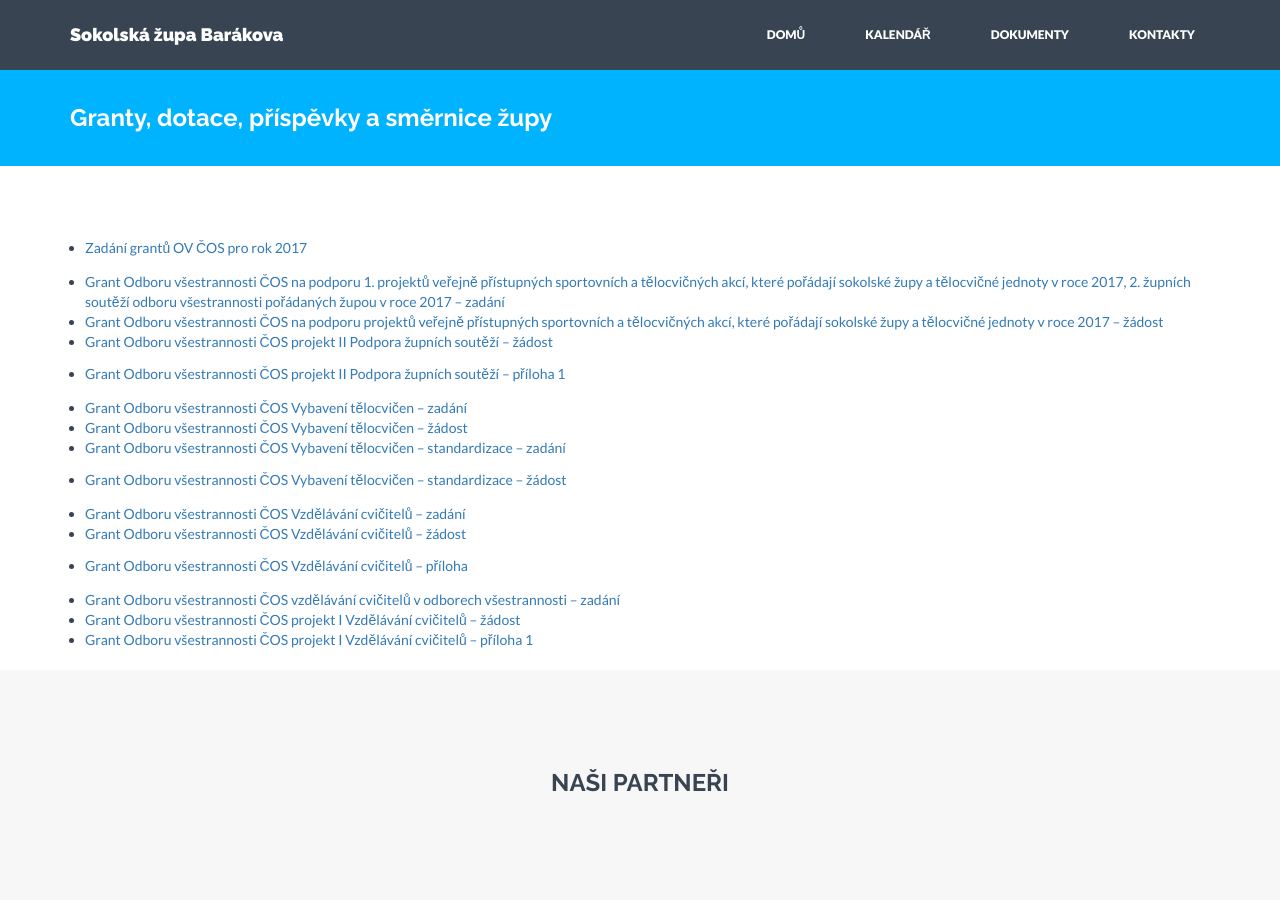
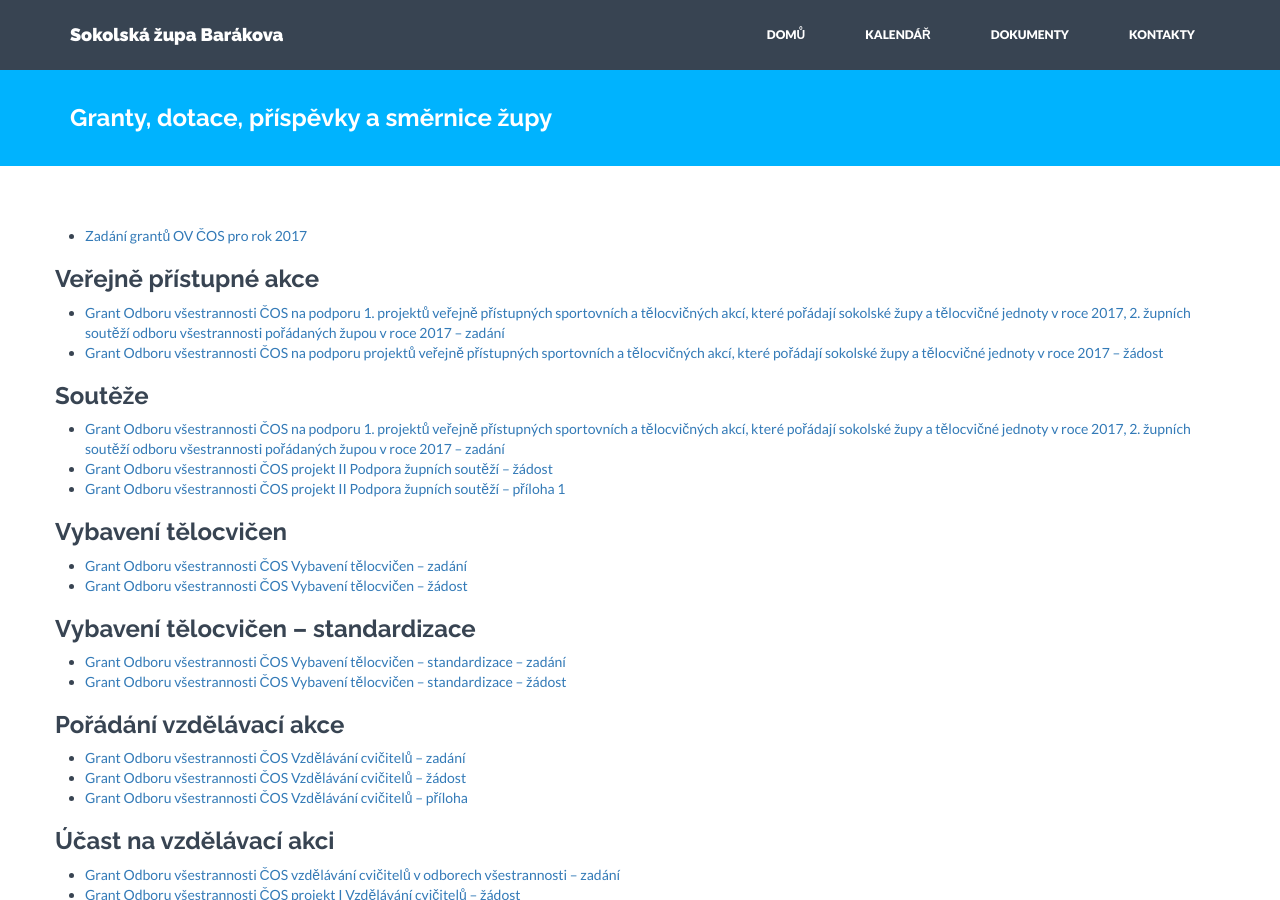
Before and after one commit to milanhybner/zbarakova.cz, a Jekyll site: the page built from kancelar/granty.md, in a window 1280 px wide and 900 px high. Built offline with Jekyll 4.4.1, drawn with Linux system fonts in a browser that asks for light colours; nearby versions of some CDN libraries.

Commit message:
Zpřehledněny stránky s granty a formuláři
http://www.zbarakova.cz/kancelar/granty.html

http://www.zbarakova.cz/kancelar/formulare.html

```diff
--- a/kancelar/granty.md
+++ b/kancelar/granty.md
@@ -5,29 +5,34 @@ nazev: Granty, dotace, příspěvky a směrnice župy
 
 * [Zadání grantů OV ČOS pro rok 2017](https://drive.google.com/open?id=0B0w6gDorCVUkaXdWQm50clNjOWtfZURtQlhnMzFaZlJLemRr)
 
-
+### Veřejně přístupné akce
 
 * [Grant Odboru všestrannosti ČOS na podporu 1. projektů veřejně přístupných sportovních a tělocvičných akcí, které pořádají sokolské župy a tělocvičné jednoty v roce 2017, 2. župních soutěží odboru všestrannosti pořádaných župou v roce 2017 – zadání](https://drive.google.com/open?id=0B0w6gDorCVUkRVJJdTFXRnV1VHY0eDVuY2kwV1hYWDV1SlNB)
 * [Grant Odboru všestrannosti ČOS na podporu projektů veřejně přístupných sportovních a tělocvičných akcí, které pořádají sokolské župy a tělocvičné jednoty v roce 2017 – žádost](https://drive.google.com/open?id=0B0w6gDorCVUkaE0ycC1fT0tiWFk1dmJLYkhOdFlBTTdsY3pJ)
+
+### Soutěže
+
+* [Grant Odboru všestrannosti ČOS na podporu 1. projektů veřejně přístupných sportovních a tělocvičných akcí, které pořádají sokolské župy a tělocvičné jednoty v roce 2017, 2. župních soutěží odboru všestrannosti pořádaných župou v roce 2017 – zadání](https://drive.google.com/open?id=0B0w6gDorCVUkRVJJdTFXRnV1VHY0eDVuY2kwV1hYWDV1SlNB)
 * [Grant Odboru všestrannosti ČOS projekt II Podpora župních soutěží – žádost](https://drive.google.com/open?id=0B0w6gDorCVUkUEVLMUZ1cmVvMTFOazM5Y0lNZjREOFdXUzl3)
 * [Grant Odboru všestrannosti ČOS projekt II Podpora župních soutěží – příloha 1](https://drive.google.com/open?id=0B0w6gDorCVUkZ0lRWUxVSk1OZGNZejNORFd3bU9ZVUE4NVAw)
 
-
+### Vybavení tělocvičen
 
 * [Grant Odboru všestrannosti ČOS Vybavení tělocvičen – zadání](https://drive.google.com/open?id=0B0w6gDorCVUkSUh2M3JLNWxaOVBGTXUwQ0Z5YUJ5WXpTYThv)
 * [Grant Odboru všestrannosti ČOS Vybavení tělocvičen – žádost](https://drive.google.com/open?id=0B0w6gDorCVUkS0llTVN0RTZLa3JfdS1heUg1UWU3WC1IYkN3)
+
+### Vybavení tělocvičen – standardizace
+
 * [Grant Odboru všestrannosti ČOS Vybavení tělocvičen – standardizace – zadání](https://drive.google.com/open?id=0B0w6gDorCVUkSTJWYzVXcG1VcUxucUVwN3VVMzBVeHh0bU5n)
 * [Grant Odboru všestrannosti ČOS Vybavení tělocvičen – standardizace – žádost](https://drive.google.com/open?id=0B0w6gDorCVUkclZvSWdvT1NWWkljN0xZSEhzV1NMV2taaWlZ)
 
-
-
+### Pořádání vzdělávací akce
 
 * [Grant Odboru všestrannosti ČOS Vzdělávání cvičitelů – zadání](https://drive.google.com/open?id=0B0w6gDorCVUkelJnVmFpODl3cmRnYlE0S2Q2WkxycnNQWmRJ)
 * [Grant Odboru všestrannosti ČOS Vzdělávání cvičitelů – žádost](https://drive.google.com/open?id=0B0w6gDorCVUkZTM3bGlsRl8teW53aldpYnhlMGlTU1Zad0Zj)
 * [Grant Odboru všestrannosti ČOS Vzdělávání cvičitelů – příloha](https://drive.google.com/open?id=0B0w6gDorCVUkY1pVOHByVnhlU1pSU3lfUmZxMUN2RWxGemtF)
 
-
-
+### Účast na vzdělávací akci
 
 * [Grant Odboru všestrannosti ČOS vzdělávání cvičitelů v odborech všestrannosti – zadání](https://drive.google.com/open?id=0B0w6gDorCVUkelJnVmFpODl3cmRnYlE0S2Q2WkxycnNQWmRJ)
 * [Grant Odboru všestrannosti ČOS projekt I Vzdělávání cvičitelů – žádost](https://drive.google.com/open?id=0B0w6gDorCVUkS0llTVN0RTZLa3JfdS1heUg1UWU3WC1IYkN3)
```
Also changed, not shown: kancelar/formulare.md (+8 -2 lines).
